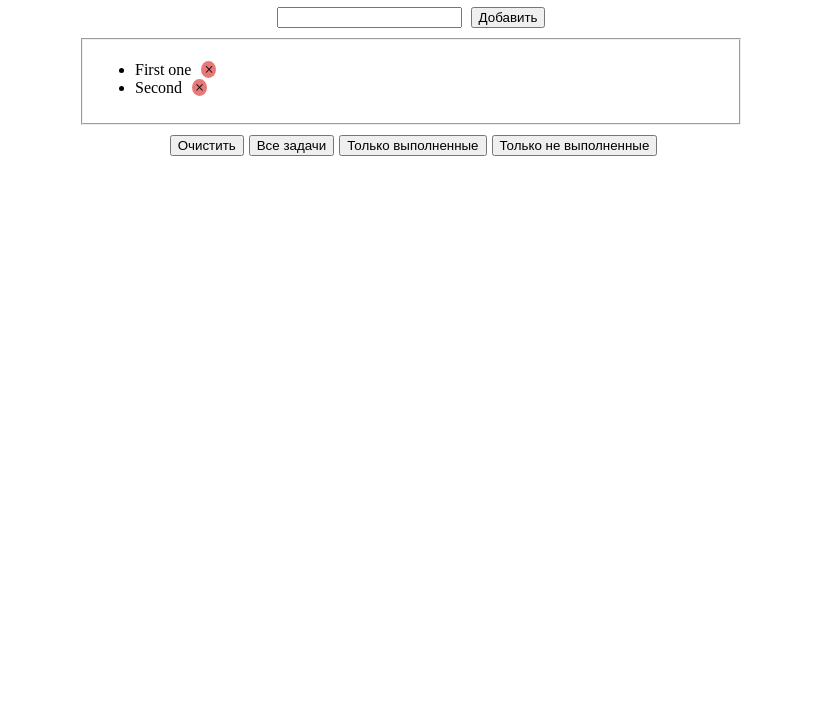
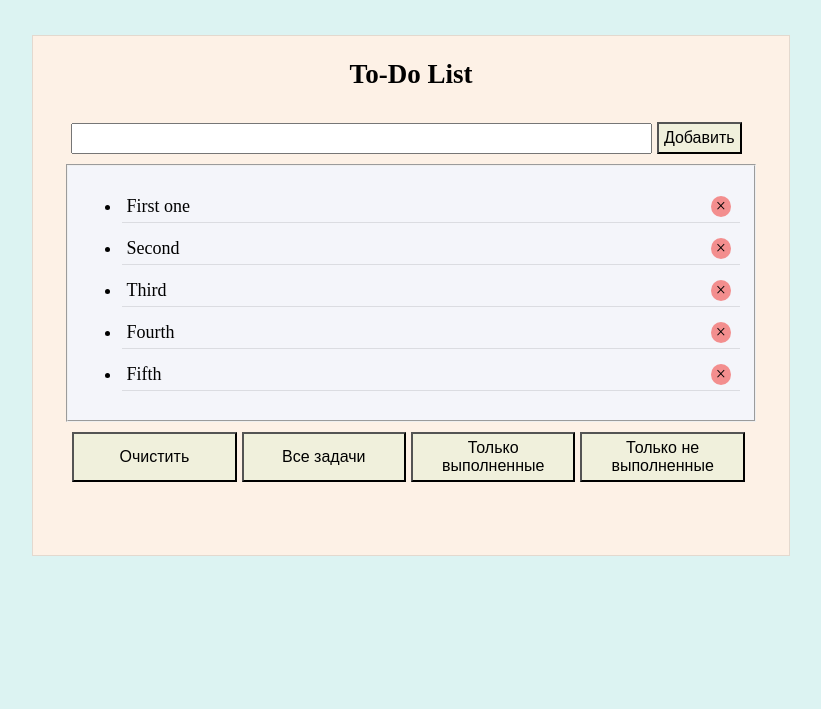
Before and after one commit to anrekov/add_todo, a plain HTML site: page index.html in a window 1280 px wide. Shown: the part 91-800 px from the top of the page, without its empty margins (229-1050 px from the left). Drawn offline with Linux system fonts and the light colour scheme.

Commit message:
with styles

```diff
--- a/index.html
+++ b/index.html
@@ -1,19 +1,24 @@
 <!DOCTYPE html>
 <html lang="en">
+
 <head>
     <meta charset="UTF-8">
     <meta name="viewport" content="width=device-width, initial-scale=1.0">
     <link href="style.css" rel="stylesheet">
     <title>app 2</title>
 </head>
+
 <body>
-    <div><h1>To-Do List</h1></div>
+    <article>
+        <div>
+            <h1>To-Do List</h1>
+        </div>
 
 
         <div>
-        <form name="form_main">
+            <form name="formMain" action="javascript: add();">
                 <input type="text" name="task" id="task" />
-            <button type="button" onclick="add()">Добавить</button>
+                <button type="button" onclick="add()" id="da">Добавить</button>
             </form>
         </div>
 
@@ -23,18 +28,23 @@
                 <ul>
                     <li>First one</li>
                     <li>Second</li>
+                    <li>Third</li>
+                    <li>Fourth</li>
+                    <li>Fifth</li>
                 </ul>
             </fieldset>
         </div>
 
-    <div>
-        <button id="delAll">Очистить</button>
-        <button id="everyLi">Все задачи</button>
-        <button id="onlyCheked">Только выполненные</button>
-        <button id="onlyNotCheked">Только не выполненные</button>
+        <div class="btns">
+            <button class="btn1" id="deleteAll">Очистить</button>
+            <button class="btn2" id="filterAll">Все задачи</button>
+            <button class="btn3" id="filterDone">Только выполненные</button>
+            <button class="btn4" id="filterActive">Только не выполненные</button>
         </div>
+    </article>
 
 
     <script src="logic.js"></script>
 </body>
+
 </html>
--- a/logic.js
+++ b/logic.js
@@ -1,12 +1,13 @@
+// TODO form has submit function
+
 function createCloseButton(li) {
     let span = document.createElement('SPAN');
-    let txt = document.createTextNode('\u00D7');
 
+    span.innerText = '\u00D7';
     span.className = 'close';
-    span.appendChild(txt);
     li.appendChild(span);
 
-    span.onclick = () => span.parentElement.style.display = 'none';
+    span.onclick = () => span.parentElement.remove();
 }
 
 // Всем li создать кнопку удаления
@@ -14,24 +15,25 @@ document.querySelectorAll('li').forEach(createCloseButton);
 
 // Добавление класса при нажатии на элемент li
 document.querySelector('ul').addEventListener('click', (e) => {
-if (e.target.tagName === 'LI')
-    e.target.classList.toggle('checked');
+    if (e.target.tagName === 'LI')
+        e.target.classList.toggle('checked');
 });
 
 // Добавление li с заданным значением
 function add() {
     let li = document.createElement('LI');
-    let input_value = document.form_main.task.value;
-    let input_text = document.createTextNode(input_value);
+    let input_value = document.formMain.task.value;
 
-    li.appendChild(input_text);
+    li.innerText = input_value;
+
     document.querySelector('ul').appendChild(li);
-    document.form_main.task.value = '';
+    document.formMain.task.value = '';
 
     createCloseButton(li);
 }
 
-delAll.onclick = function () {
+// TODO rename to deleteAll - y
+deleteAll.onclick = function () {
     let elems = document.querySelectorAll('li');
 
     elems.forEach(element => {
@@ -40,7 +42,8 @@ delAll.onclick = function () {
 
 }
 
-onlyCheked.onclick = function () {
+// todo rename filterDone / filterChecked - y
+filterDone.onclick = function () {
     let elems = document.querySelectorAll('li');
 
     elems.forEach(element => {
@@ -50,7 +53,8 @@ onlyCheked.onclick = function () {
     });
 }
 
-onlyNotCheked.onclick = function () {
+// todo rename filterActive - y
+filterActive.onclick = function () {
     let elems = document.querySelectorAll('li');
 
     elems.forEach(element => {
@@ -60,7 +64,8 @@ onlyNotCheked.onclick = function () {
     });
 }
 
-everyLi.onclick = function () {
+// todo rename to filterAll - y
+filterAll.onclick = function () {
     let elems = document.querySelectorAll('li');
 
     elems.forEach(element => {
--- a/style.css
+++ b/style.css
@@ -1,26 +1,87 @@
+body {
+    background-color:  rgb(220, 243, 242);
+}
+
+article {
+    background-color: rgb(253, 241, 230);
+    border: 1px solid rgba(0, 0, 0, 0.1);
+    margin-top: 10%;
+    margin-left: 20%;
+    margin-right: 20%;
+    padding-bottom: 5%;
+}
+
 div {
     display: flex;
     flex-flow: row wrap;
     justify-content: center;
     margin-bottom: 10px;
+    font-size: large;
 }
 
 .checked {
     text-decoration: line-through;
+    color: rgb(106, 106, 114);;
+    background-color: rgb(238, 251, 255);
   }
 
 fieldset {
-    width: 50%;
+    width: calc(90% - 1.5em + 5px);
+    background-color: rgb(244, 245, 250);
+    padding-left: -2px;
 }
 
 .close {
-    background-color: rgb(230, 120, 120);
+    background-color: rgb(243, 142, 142);
     margin-left: 10px;
-    padding-left: 3px;
-    padding-right: 3px;
+    padding-left: 5px;
+    padding-right: 5px;
     border-radius: 50%;
+    position: absolute;
+    right: 25%;
 }
 
 button {
-    margin-left: 5px;
+    margin-right: 5px;
+    padding: 5px;
+    font-size: 16px;
+    background-color: rgb(240, 240, 220);;
 }
+
+li {
+    font-size: large;
+}
+
+.btns button {
+    width: calc( 22% - 2px );
+}
+
+form {
+    width: 90%;
+}
+
+input {
+    width: calc(100% - 115px);
+    padding: 6px;
+}
+
+ul li {
+    border-bottom: 1px solid rgba(0, 0, 0, 0.1);
+    margin-top: 5px;
+    margin-bottom: 10px;
+    padding: 5px;
+}
+
+span:hover {
+    cursor: pointer;
+    background-color: rgb(255, 84, 53);
+}
+
+li:hover {
+    cursor: pointer;
+    background-color: rgba(0, 0, 0, 0.1);;
+}
+
+button:hover {
+    background-color: rgb(195, 223, 141);
+}
```
Lines whose indentation alone changed are shown as unchanged.
